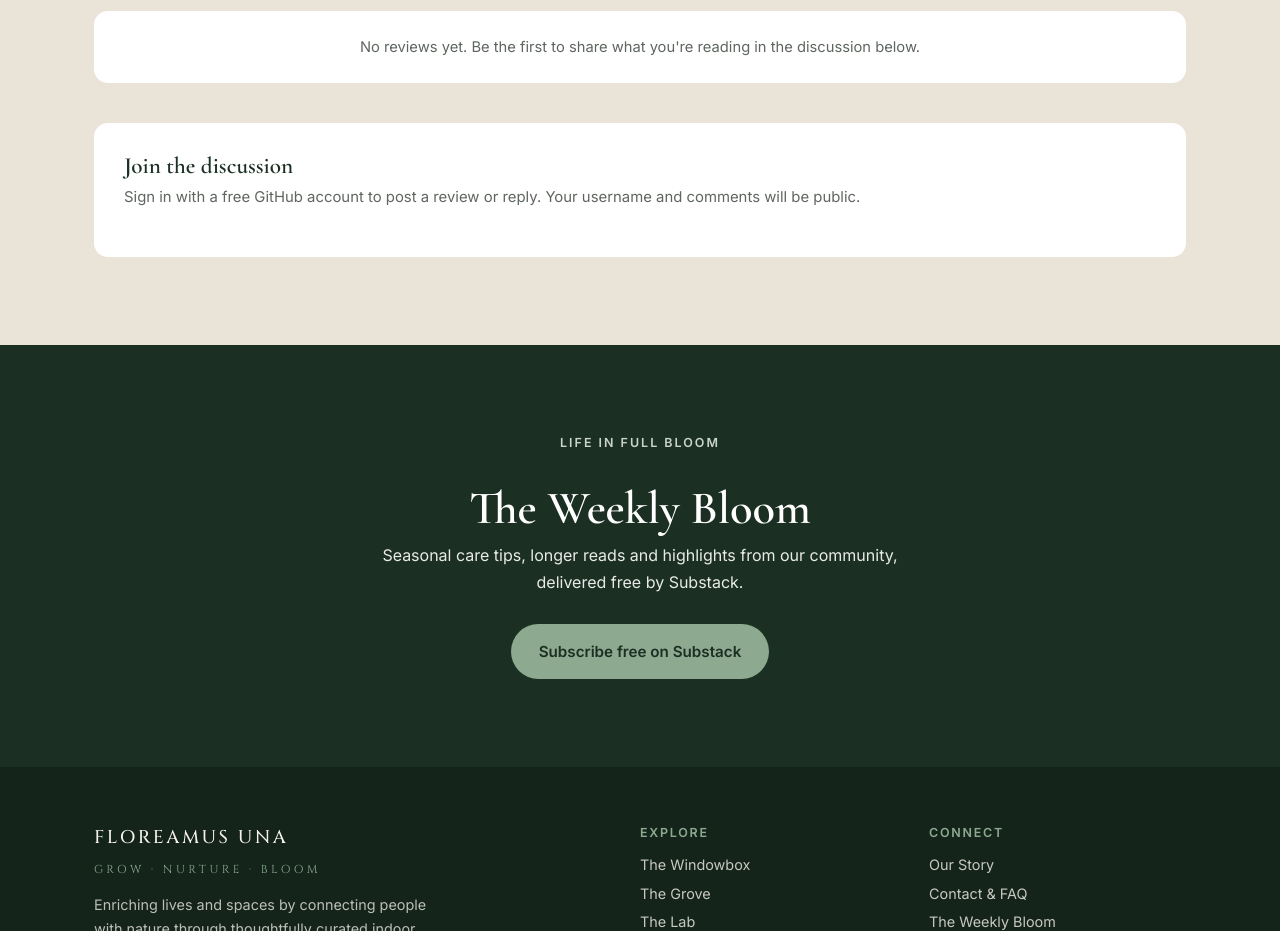
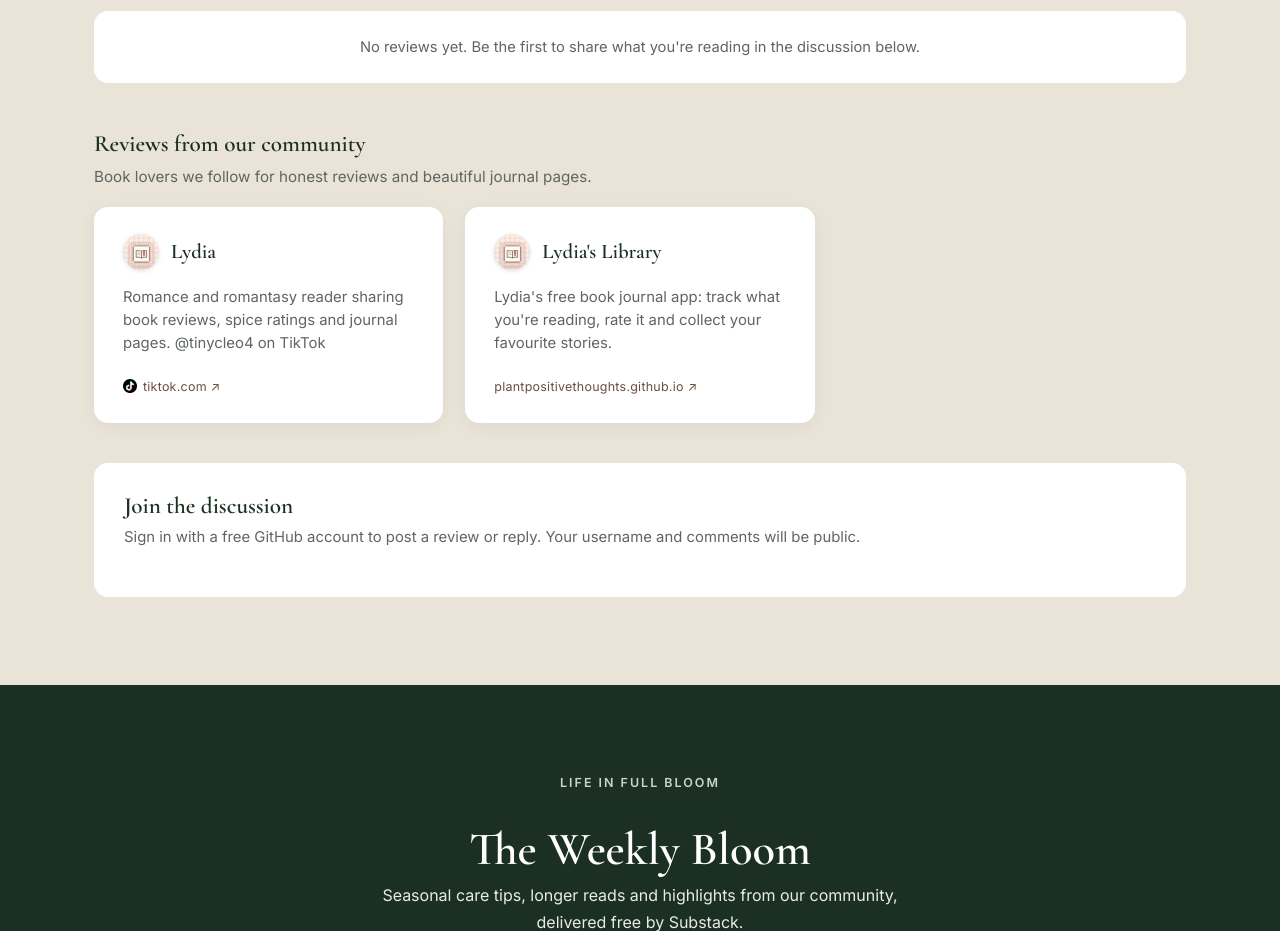
Before and after one commit to plantpositivethoughts/floreamus-una, a plain HTML site: page the-bookshelf.html in a window 1280 px wide. Shown: the part 1420-2351 px from the top of the page. Drawn offline with nearby package versions, Linux system fonts and the light colour scheme.

Commit message:
Bookshelf: Reviews from our community, featuring Lydia
Co-Authored-By: Claude Opus 5.5 <noreply@anthropic.com>
Claude-Session: https://claude.ai/code/session_015g58Cy925ToLrnCSKv52s4

```diff
--- a/the-bookshelf.html
+++ b/the-bookshelf.html
@@ -96,6 +96,13 @@
       <h3 style="margin:40px 0 16px">Recent reviews</h3>
       <div class="shelf" id="reviews"></div>
 
+      <h3 style="margin:48px 0 6px">Reviews from our community</h3>
+      <p style="color:var(--muted);font-size:.95rem;margin-bottom:18px">Book lovers we follow for honest reviews and beautiful journal pages.</p>
+      <div class="seeds">
+        <a class="seed has-logo" href="https://www.tiktok.com/@tinycleo4" target="_blank" rel="noopener"><img class="seed-logo" src="images/creator-lydia.jpg" alt="Lydia profile picture"><strong>Lydia</strong><span>Romance and romantasy reader sharing book reviews, spice ratings and journal pages. @tinycleo4 on TikTok</span><small><img class="dicon" src="images/icons/tiktok.png" alt="">tiktok.com ↗</small></a>
+        <a class="seed has-logo" href="https://plantpositivethoughts.github.io/lydias-library/" target="_blank" rel="noopener"><img class="seed-logo" src="images/creator-lydia.jpg" alt="Lydia's Library logo"><strong>Lydia's Library</strong><span>Lydia's free book journal app: track what you're reading, rate it and collect your favourite stories.</span><small>plantpositivethoughts.github.io ↗</small></a>
+      </div>
+
       <div class="discussion">
         <h3>Join the discussion</h3>
         <p style="color:var(--muted);font-size:.93rem;margin-bottom:18px">Sign in with a free GitHub account to post a review or reply. Your username and comments will be public.</p>
```
